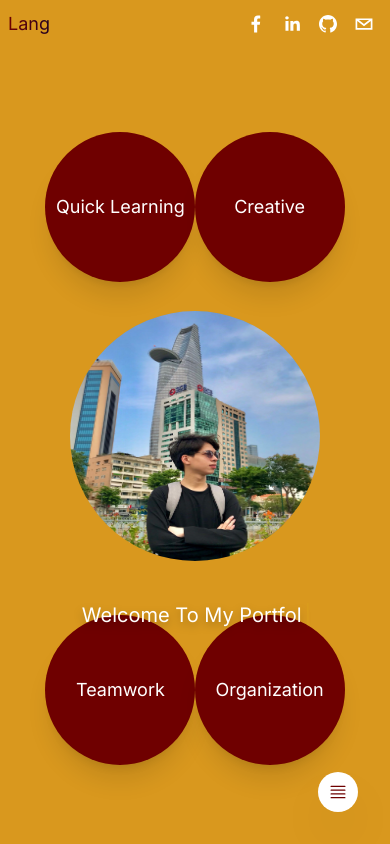
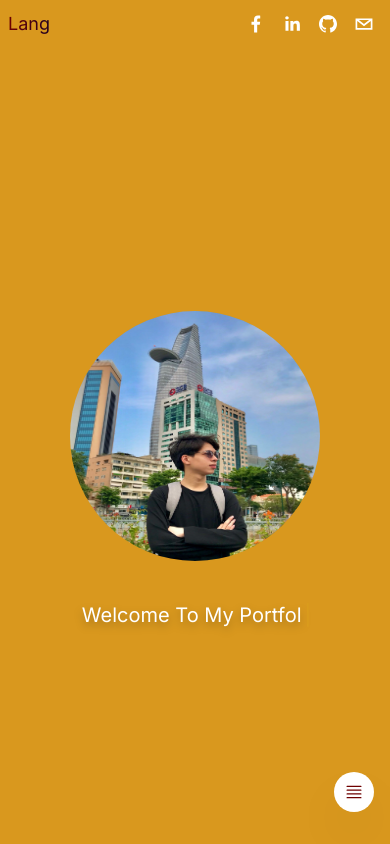
Before and after one commit to LangPhan/my-portfolio, a React (Vite) app: page / in a window 390 px wide. Shown: the top 844 px of the page. Built offline with nearby package versions, Linux system fonts and the light colour scheme.

Commit message:
Fix UI for moblie

```diff
--- a/src/App.jsx
+++ b/src/App.jsx
@@ -8,7 +8,7 @@ import Skill from "./components/Skill";
 
 function App() {
   return (
-    <div className="font-inter bg-bgColor">
+    <div className="font-inter bg-bgColor max-w-full overflow-hidden">
       <Header />
       <NavIcon />
       {/* Hero */}
@@ -21,13 +21,13 @@ function App() {
       </section>
       {/* Skills */}
       <section className="section" id="skill">
-        <Skill/>
+        <Skill />
       </section>
       {/* Projects */}
-      <section className="section" id = "project">
-        <Project/>
+      <section className="section" id="project">
+        <Project />
       </section>
-      <Footer/>
+      <Footer />
       {/* Contact me */}
     </div>
   );
--- a/src/components/Footer.jsx
+++ b/src/components/Footer.jsx
@@ -1,10 +1,12 @@
 function Footer() {
-    return (
-        <footer className="py-10 flex flex-col justify-center items-center">
-            <p className="gradientText">Copyright by Lang ❤</p>
-            <q className="text-white italic">Viết code là cả một nghệ thuật, người viết code là một nghệ nhân</q>
-        </footer>
-     );
+  return (
+    <footer className="py-10 flex flex-col justify-center items-center">
+      <p className="gradientText">Copyright by Lang ❤</p>
+      <q className="text-white italic text-center">
+        Viết code là cả một nghệ thuật, người viết code là một nghệ nhân
+      </q>
+    </footer>
+  );
 }
 
 export default Footer;
--- a/src/components/Hero.jsx
+++ b/src/components/Hero.jsx
@@ -14,7 +14,7 @@ function Hero() {
       ref={constraintsRef}
     >
       <ImageHero />
-      <div className="text-white text-xl md:text-2xl drop-shadow-text min-h-[24px] z-50">
+      <div className="text-white text-xl sm:text-2xl drop-shadow-text min-h-[24px] z-50">
         <Typewriter
           words={[
             "Hi, The Name's Dat",
@@ -32,7 +32,7 @@ function Hero() {
       </div>
       <motion.div
         className="absolute bg-sGradientColor rounded-full w-[150px] h-[150px] shadow-xl
-      flex justify-center items-center text-lg text-white top-[10%] left-[10%] cursor-move z-10"
+      sm:flex hidden justify-center items-center text-lg text-white top-[10%] left-[10%] cursor-move z-10"
         drag
         dragConstraints={constraintsRef}
         initial={{ opacity: 0, scale: 0.5 }}
@@ -44,7 +44,7 @@ function Hero() {
       </motion.div>
       <motion.div
         className="absolute bg-sGradientColor rounded-full w-[150px] h-[150px] shadow-xl
-      flex justify-center items-center text-lg text-white top-[10%] right-[10%] cursor-move z-10"
+      sm:flex hidden justify-center items-center text-lg text-white top-[10%] right-[10%] cursor-move z-10"
         drag
         dragConstraints={constraintsRef}
         initial={{ opacity: 0, scale: 0.5 }}
@@ -56,7 +56,7 @@ function Hero() {
       </motion.div>
       <motion.div
         className="absolute bg-sGradientColor rounded-full w-[150px] h-[150px] shadow-xl
-      flex justify-center items-center text-lg text-white bottom-[15%] left-[10%] cursor-move z-10"
+      sm:flex hidden justify-center items-center text-lg text-white bottom-[15%] left-[10%] cursor-move z-10"
         drag
         dragConstraints={constraintsRef}
         initial={{ opacity: 0, scale: 0.5 }}
@@ -68,7 +68,7 @@ function Hero() {
       </motion.div>
       <motion.div
         className="absolute bg-sGradientColor rounded-full w-[150px] h-[150px] shadow-xl
-      flex justify-center items-center text-lg text-white bottom-[15%] right-[10%] cursor-move z-10"
+      sm:flex hidden justify-center items-center text-lg text-white bottom-[15%] right-[10%] cursor-move z-10"
         drag
         dragConstraints={constraintsRef}
         initial={{ opacity: 0, scale: 0.5 }}
--- a/src/components/NavIcon.jsx
+++ b/src/components/NavIcon.jsx
@@ -1,4 +1,5 @@
 import { motion } from "framer-motion";
+import { Link } from "react-dom";
 
 function NavIcon() {
   const icon = {
@@ -13,7 +14,7 @@ function NavIcon() {
   };
   return (
     <motion.div
-      className="fixed bottom-8 right-8 w-10 h-10 rounded-full
+      className="fixed bottom-8 right-4 sm:right-8 w-10 h-10 rounded-full
     bg-white flex justify-center items-center shadow-2xl z-50"
       whileHover={{
         scale: 1.5,
@@ -67,7 +68,7 @@ function NavIcon() {
         <a href="#hero" className="relative">
           <motion.svg
             whileHover={{ scale: 1.2 }}
-            whileTap={{rotate: 90}}
+            whileTap={{ rotate: 90 }}
             className="peer w-5 h-5 text-sGradientColor cursor-pointer"
             fill="none"
             stroke="currentColor"
@@ -81,18 +82,15 @@ function NavIcon() {
               strokeLinejoin="round"
               d="M17.982 18.725A7.488 7.488 0 0012 15.75a7.488 7.488 0 00-5.982 2.975m11.963 0a9 9 0 10-11.963 0m11.963 0A8.966 8.966 0 0112 21a8.966 8.966 0 01-5.982-2.275M15 9.75a3 3 0 11-6 0 3 3 0 016 0z"
             />
-            <a href="#hero"></a>
           </motion.svg>
-          <motion.p
-            className="absolute right-8 top-[2px] text-xs gradientText invisible peer-hover:visible"
-          >
+          <motion.p className="absolute right-8 top-[2px] text-xs gradientText invisible peer-hover:visible">
             Hero
           </motion.p>
         </a>
         <a href="#about" className="relative">
           <motion.svg
             whileHover={{ scale: 1.2 }}
-            whileTap={{rotate: 90}}
+            whileTap={{ rotate: 90 }}
             className="peer w-5 h-5 text-sGradientColor cursor-pointer"
             fill="none"
             stroke="currentColor"
@@ -114,7 +112,7 @@ function NavIcon() {
         <a href="#skill" className="relative">
           <motion.svg
             whileHover={{ scale: 1.2 }}
-            whileTap={{rotate: 90}}
+            whileTap={{ rotate: 90 }}
             className="peer w-5 h-5 text-sGradientColor cursor-pointer"
             fill="none"
             stroke="currentColor"
@@ -136,7 +134,7 @@ function NavIcon() {
         <a href="#project" className="relative">
           <motion.svg
             whileHover={{ scale: 1.2 }}
-            whileTap={{rotate: 90}}
+            whileTap={{ rotate: 90 }}
             className="peer w-5 h-5 text-sGradientColor cursor-pointer"
             fill="none"
             stroke="currentColor"
@@ -152,7 +150,7 @@ function NavIcon() {
             />
           </motion.svg>
           <p className="absolute right-8 top-[2px] text-xs gradientText invisible peer-hover:visible">
-           Projects
+            Projects
           </p>
         </a>
       </motion.div>
--- a/src/components/Project.jsx
+++ b/src/components/Project.jsx
@@ -47,7 +47,7 @@ function Project() {
         Use arrow keys to move between projects
       </h2>
       <div
-        className=" mt-[14%] w-full flex space-x-5
+        className="mt-[30%] sm:mt-[14%] w-full flex space-x-5
       overflow-x-scroll p-10 snap-x snap-mandatory scroll"
       >
         <ProjectCard
--- a/src/components/ProjectCart.jsx
+++ b/src/components/ProjectCart.jsx
@@ -19,10 +19,11 @@ function ProjectCard(props) {
         <h4 className="uppercase text-2xl text-yellow-400">{props.name}</h4>
         <p className="">Technologies used: </p>
         <div className="flex space-x-2 my-2">
-          {props.techs.map((image) => {
+          {props.techs.map((image, index) => {
             return (
               <motion.img
-              whileHover={{scale: 1.2}}
+                whileHover={{ scale: 1.2 }}
+                key={index}
                 src={image}
                 alt="image"
                 className="h-10 w-10 rounded-full"
@@ -32,8 +33,8 @@ function ProjectCard(props) {
         </div>
         <p className="uppercase italic text-lg ">My role:</p>
         <ul className="list-disc space-y-4 ml-5 text-lg ">
-          {props.roles.map((role) => {
-            return <li>{role}</li>;
+          {props.roles.map((role, index) => {
+            return <li key={index}>{role}</li>;
           })}
         </ul>
       </div>
```
